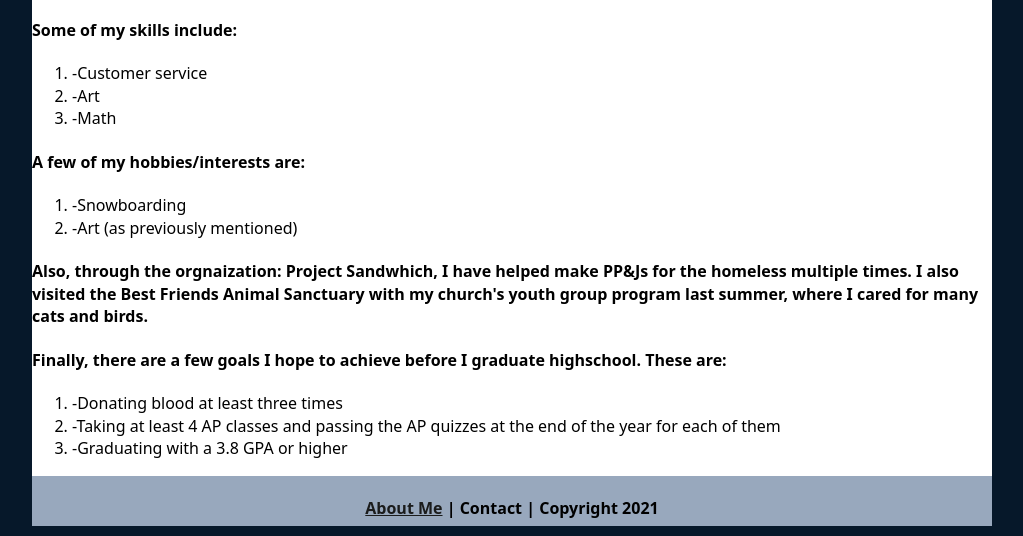
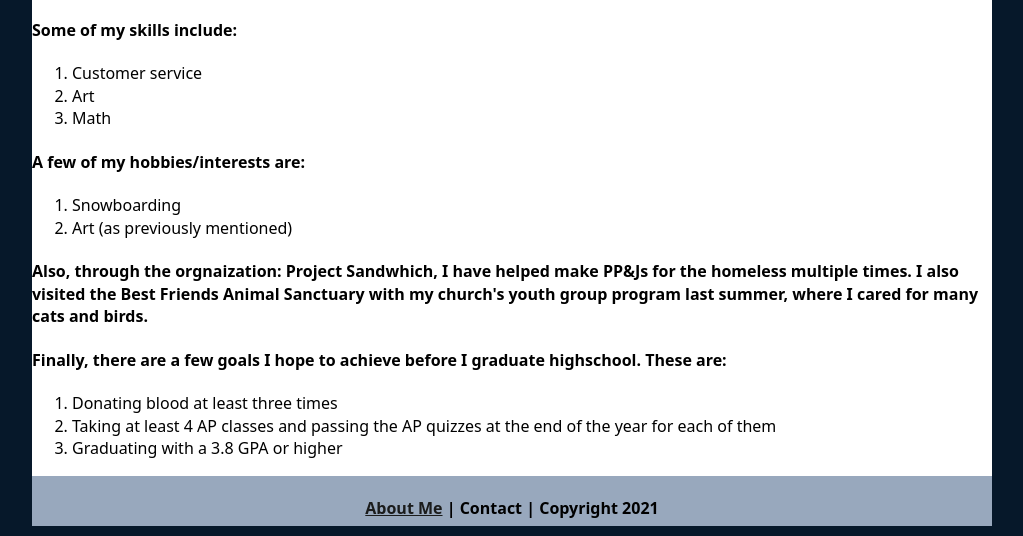
Before and after one commit to PanNm09/ecs-portfolio, a plain HTML site: page aboutme.html in a window 1280 px wide. Shown: the part 264-800 px from the top of the page, without its empty margins (128-1151 px from the left). Drawn offline with Linux system fonts and the light colour scheme.

Commit message:
Update aboutme.html

```diff
--- a/aboutme.html
+++ b/aboutme.html
@@ -15,25 +15,25 @@
             <h3> <a href="index.html">Home</a> | <a href="ecs/index.html">ECS</a> | <a href="snowboarding/index.html">Snowboarding</a> </h3>
          </div>
          <div class="content">
-           <h1 style="text-align:left">Hi, my name is Pan Martin</h1>
+           <h1 style="text-align:left"; style="text-decoration:underline">Hi, my name is Pan Martin</h1>
           <h2 style="text-align:left"> Here's a little more about me...</h2>
           <h4 style="text-align:left">Some of my skills include:</h4>
            <ol style="text-align:left">
-               <li style="text-align:left">-Customer service</li>
-               <li style="text-align:left">-Art</li>
-               <li style="text-align:left">-Math</li>
+               <li style="text-align:left">Customer service</li>
+               <li style="text-align:left">Art</li>
+               <li style="text-align:left">Math</li>
             </ol>
              <h4 style="text-align:left">A few of my hobbies/interests are:</h4>
             <ol style="text-align:left">
-               <li style="text-align:left">-Snowboarding</li>
-               <li style="text-align:left">-Art (as previously mentioned)</li>
+               <li style="text-align:left">Snowboarding</li>
+               <li style="text-align:left">Art (as previously mentioned)</li>
             </ol>
              <h4 style="text-align:left"> Also, through the orgnaization: Project Sandwhich, I have helped make PP&Js for the homeless multiple times. I also visited the Best Friends Animal Sanctuary with my church's youth group program last summer, where I cared for many cats and birds.</h4>
            <h4 style="text-align:left">Finally, there are a few goals I hope to achieve before I graduate highschool. These are:</h4>
            <ol style="text-align:left">
-              <li style="text-align:left">-Donating blood at least three times</li>
-              <li style="text-align:left">-Taking at least 4 AP classes and passing the AP quizzes at the end of the year for each of them</li>
-              <li style="text-align:left">-Graduating with a 3.8 GPA or higher</li>
+              <li style="text-align:left">Donating blood at least three times</li>
+              <li style="text-align:left">Taking at least 4 AP classes and passing the AP quizzes at the end of the year for each of them</li>
+              <li style="text-align:left">Graduating with a 3.8 GPA or higher</li>
            </ol>
            </h4>
          </div>
```
